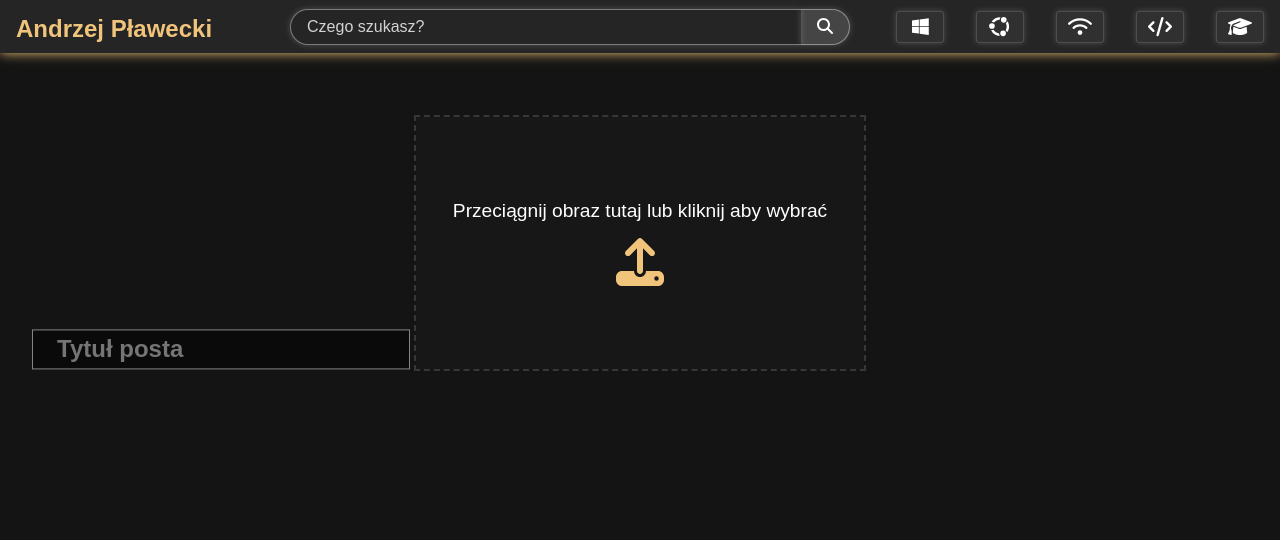
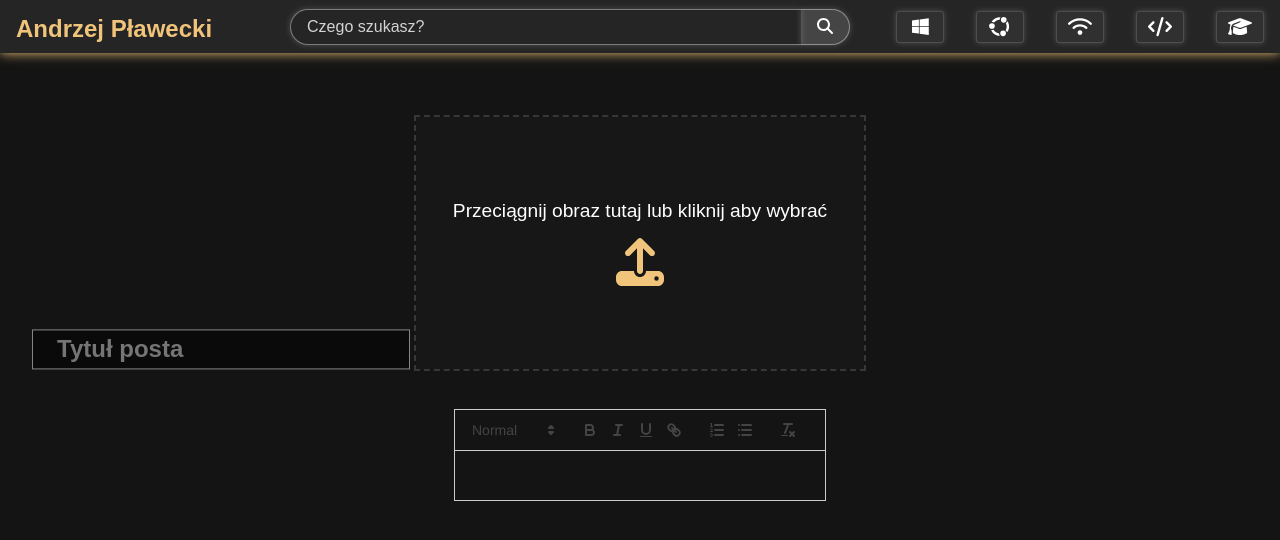
Before and after one commit to viventer/andrew-ponad-frontend, a React (Vite) app: page /post/create in a window 1280 px wide. Shown: the top 540 px of the page. Built offline with nearby package versions, Linux system fonts and the light colour scheme.

Commit message:
start adding quill

```diff
--- a/package.json
+++ b/package.json
@@ -19,6 +19,7 @@
     "react": "^18.2.0",
     "react-dom": "^18.2.0",
     "react-dropzone": "^14.2.3",
+    "react-quill": "^2.0.0",
     "react-redux": "^8.1.3",
     "react-router-dom": "^6.18.0",
     "redux": "^4.2.1",
--- /dev/null
+++ b/src/views/post/components/PostContentEditor.jsx
@@ -0,0 +1,28 @@
+import { StyledPostContentEditor } from "../styles/PostContentEditor.styled";
+
+import { useEffect, useState } from "react";
+
+import ReactQuill from "react-quill";
+import "react-quill/dist/quill.snow.css";
+
+export default function PostContentEditor() {
+  const [quillContent, setQuillContent] = useState();
+  const quillsContentList = [];
+  const quillModules = {};
+
+  return (
+    <StyledPostContentEditor>
+      <ReactQuill
+        theme="snow"
+        value={quillContent}
+        onChange={(content) => {
+          setQuillContent(content);
+          quillsContentList[0] = quillContent;
+          console.log(quillsContentList);
+        }}
+        modules={quillModules}
+        className="quillEditor"
+      />
+    </StyledPostContentEditor>
+  );
+}
--- a/src/views/post/components/PostEditor.jsx
+++ b/src/views/post/components/PostEditor.jsx
@@ -5,6 +5,7 @@ import PostTitleInput from "./PostTitleInput";
 import ErrorWindow from "../../global/components/ErrorWindow";
 
 import { useEffect, useState } from "react";
+import PostContentEditor from "./PostContentEditor";
 
 export default function PostEditor() {
   const [fileUrl, setFileUrl] = useState(null);
@@ -35,6 +36,7 @@ export default function PostEditor() {
             setErrorMessage={setErrorMessage}
           />
         </div>
+        <PostContentEditor />
       </StyledPostEditor>
       <div style={{ opacity: errorMessage ? 1 : 0 }} className="transition">
         <ErrorWindow message={errorMessage} />
--- a/src/views/post/components/PostEditorContent.jsx
+++ /dev/null
@@ -1,3 +0,0 @@
-export default function PostEditorContent() {
-  return <div>PostCreatorContent</div>;
-}
--- /dev/null
+++ b/src/views/post/styles/PostContentEditor.styled.js
@@ -0,0 +1,11 @@
+import styled from "styled-components";
+
+export const StyledPostContentEditor = styled.section`
+  .quillEditor p {
+    font-size: 1.1rem;
+  }
+
+  .quillEditor h1 {
+    font-size: 2rem;
+  }
+`;
```
Also changed, not shown: src/views/post/styles/PostEditorContent.styled.js (deleted), 1 other file (tests, documents, lock files or other folders).
